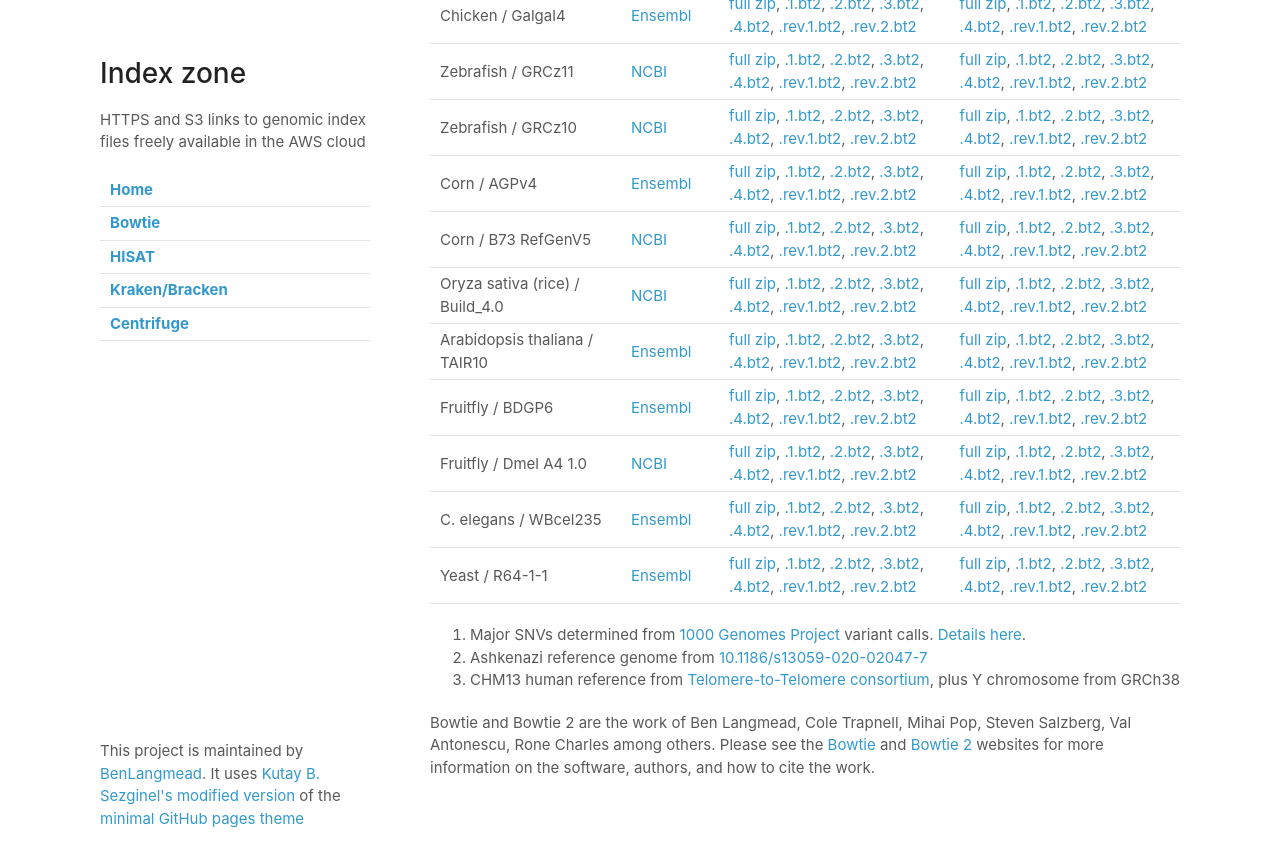
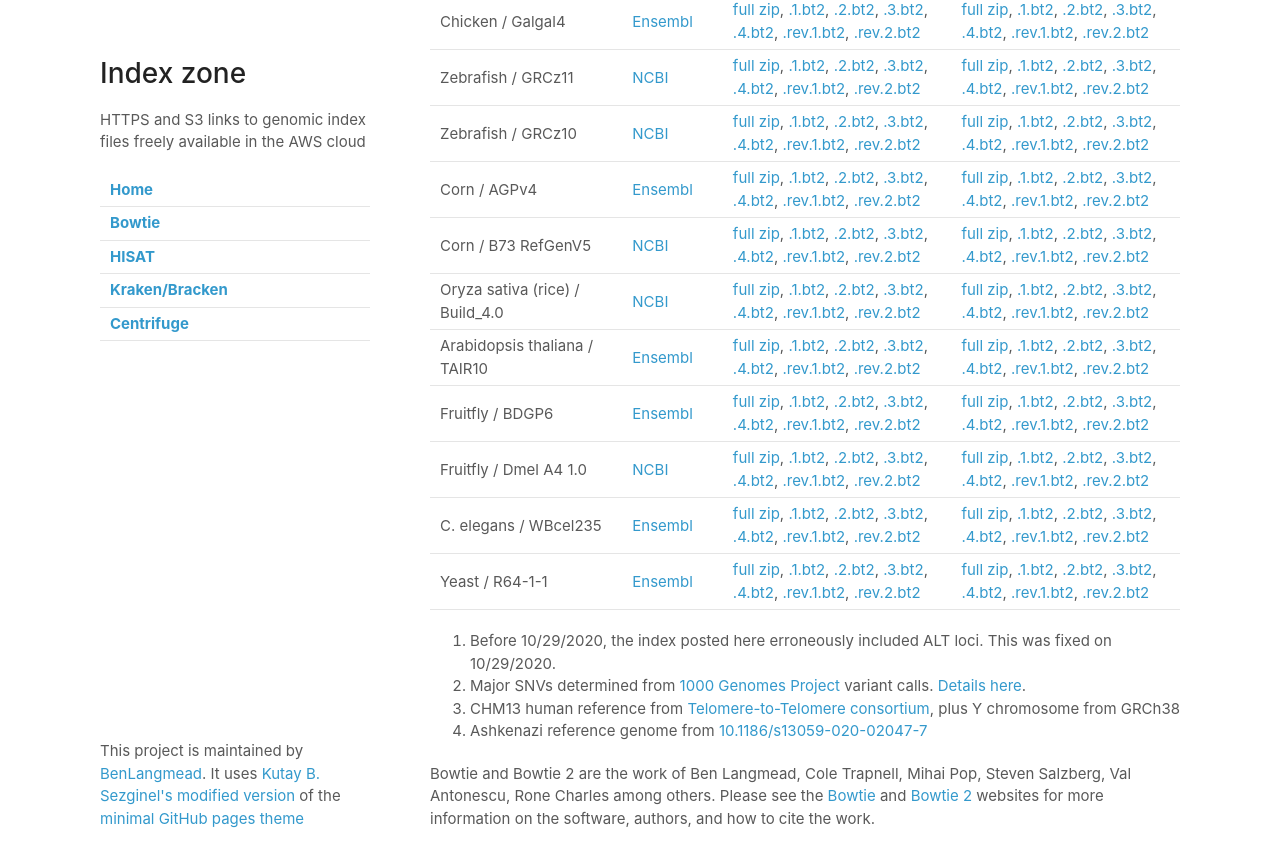
Before and after one commit to BenLangmead/aws-indexes, a Jekyll site: the page built from docs/bowtie.md, in a window 1280 px wide and 900 px high, scrolled down 1772 px. Shown: the top 867 px of the window. Built offline with Jekyll 4.4.1, drawn with Linux system fonts in a browser that asks for light colours; our own code applies the rules of GitHub Pages for plain Markdown files; some of the changed lines change nothing that is shown.

Commit message:
add note about fixed noalt indexes

```diff
--- a/docs/bowtie.md
+++ b/docs/bowtie.md
@@ -10,13 +10,13 @@ You can download all the files for a given assembly as a single `zip` file, or a
 
 Species/Build                             | Source                                            | HTTPS URLs  | S3 URLs
 ----------------------------------------- | ------------------------------------------------- | ----------------------------------------------------------------------------------------------------------------------------------------------------------------------------------------------------------------------------------------- | ------
-Human / GRCh38 no-alt analysis set | [NCBI][bt2_grch38_noalt_source] | [full zip][bt2_grch38_noalt_full], [.1.bt2][bt2_grch38_noalt_1], [.2.bt2][bt2_grch38_noalt_2], [.3.bt2][bt2_grch38_noalt_3], [.4.bt2][bt2_grch38_noalt_4], [.rev.1.bt2][bt2_grch38_noalt_r1], [.rev.2.bt2][bt2_grch38_noalt_r2] | [full zip][bt2_grch38_noalt_full_s3], [.1.bt2][bt2_grch38_noalt_1_s3], [.2.bt2][bt2_grch38_noalt_2_s3], [.3.bt2][bt2_grch38_noalt_3_s3], [.4.bt2][bt2_grch38_noalt_4_s3], [.rev.1.bt2][bt2_grch38_noalt_r1_s3], [.rev.2.bt2][bt2_grch38_noalt_r2_s3]
-Human / GRCh38 no-alt +decoy set | [NCBI][bt2_grch38_noalt_decoy_source] | [full zip][bt2_grch38_noalt_decoy_full], [.1.bt2][bt2_grch38_noalt_decoy_1], [.2.bt2][bt2_grch38_noalt_decoy_2], [.3.bt2][bt2_grch38_noalt_decoy_3], [.4.bt2][bt2_grch38_noalt_decoy_4], [.rev.1.bt2][bt2_grch38_noalt_decoy_r1], [.rev.2.bt2][bt2_grch38_noalt_decoy_r2] | [full zip][bt2_grch38_noalt_decoy_full_s3], [.1.bt2][bt2_grch38_noalt_decoy_1_s3], [.2.bt2][bt2_grch38_noalt_decoy_2_s3], [.3.bt2][bt2_grch38_noalt_decoy_3_s3], [.4.bt2][bt2_grch38_noalt_decoy_4_s3], [.rev.1.bt2][bt2_grch38_noalt_decoy_r1_s3], [.rev.2.bt2][bt2_grch38_noalt_decoy_r2_s3]
-Human / GRCh38 + major SNVs | [NCBI+1KG<sup>1</sup>][bt2_grch38_1kgmaj_source] | [full zip][bt2_grch38_1kgmaj_full], [.1.bt2][bt2_grch38_1kgmaj_1], [.2.bt2][bt2_grch38_1kgmaj_2], [.3.bt2][bt2_grch38_1kgmaj_3], [.4.bt2][bt2_grch38_1kgmaj_4], [.rev.1.bt2][bt2_grch38_1kgmaj_r1], [.rev.2.bt2][bt2_grch38_1kgmaj_r2] | [full zip][bt2_grch38_1kgmaj_full_s3], [.1.bt2][bt2_grch38_1kgmaj_1_s3], [.2.bt2][bt2_grch38_1kgmaj_2_s3], [.3.bt2][bt2_grch38_1kgmaj_3_s3], [.4.bt2][bt2_grch38_1kgmaj_4_s3], [.rev.1.bt2][bt2_grch38_1kgmaj_r1_s3], [.rev.2.bt2][bt2_grch38_1kgmaj_r2_s3]
-Human / CHM13plusY | [T2T <sup>3</sup>][bt2_t2tplusy_source] | [full zip][bt2_t2tplusy_full], [.1.bt2][bt2_t2tplusy_1], [.2.bt2][bt2_t2tplusy_2], [.3.bt2][bt2_t2tplusy_3], [.4.bt2][bt2_t2tplusy_4], [.rev.1.bt2][bt2_t2tplusy_r1], [.rev.2.bt2][bt2_t2tplusy_r2] | [full zip][bt2_t2tplusy_full_s3], [.1.bt2][bt2_t2tplusy_1_s3], [.2.bt2][bt2_t2tplusy_2_s3], [.3.bt2][bt2_t2tplusy_3_s3], [.4.bt2][bt2_t2tplusy_4_s3], [.rev.1.bt2][bt2_t2tplusy_r1_s3], [.rev.2.bt2][bt2_t2tplusy_r2_s3]
+Human / GRCh38 no-alt analysis set<sup>1</sup> | [NCBI][bt2_grch38_noalt_source] | [full zip][bt2_grch38_noalt_full], [.1.bt2][bt2_grch38_noalt_1], [.2.bt2][bt2_grch38_noalt_2], [.3.bt2][bt2_grch38_noalt_3], [.4.bt2][bt2_grch38_noalt_4], [.rev.1.bt2][bt2_grch38_noalt_r1], [.rev.2.bt2][bt2_grch38_noalt_r2] | [full zip][bt2_grch38_noalt_full_s3], [.1.bt2][bt2_grch38_noalt_1_s3], [.2.bt2][bt2_grch38_noalt_2_s3], [.3.bt2][bt2_grch38_noalt_3_s3], [.4.bt2][bt2_grch38_noalt_4_s3], [.rev.1.bt2][bt2_grch38_noalt_r1_s3], [.rev.2.bt2][bt2_grch38_noalt_r2_s3]
+Human / GRCh38 no-alt +decoy set<sup>1</sup> | [NCBI][bt2_grch38_noalt_decoy_source] | [full zip][bt2_grch38_noalt_decoy_full], [.1.bt2][bt2_grch38_noalt_decoy_1], [.2.bt2][bt2_grch38_noalt_decoy_2], [.3.bt2][bt2_grch38_noalt_decoy_3], [.4.bt2][bt2_grch38_noalt_decoy_4], [.rev.1.bt2][bt2_grch38_noalt_decoy_r1], [.rev.2.bt2][bt2_grch38_noalt_decoy_r2] | [full zip][bt2_grch38_noalt_decoy_full_s3], [.1.bt2][bt2_grch38_noalt_decoy_1_s3], [.2.bt2][bt2_grch38_noalt_decoy_2_s3], [.3.bt2][bt2_grch38_noalt_decoy_3_s3], [.4.bt2][bt2_grch38_noalt_decoy_4_s3], [.rev.1.bt2][bt2_grch38_noalt_decoy_r1_s3], [.rev.2.bt2][bt2_grch38_noalt_decoy_r2_s3]
+Human / GRCh38 + major SNVs | [NCBI+1KG<sup>2</sup>][bt2_grch38_1kgmaj_source] | [full zip][bt2_grch38_1kgmaj_full], [.1.bt2][bt2_grch38_1kgmaj_1], [.2.bt2][bt2_grch38_1kgmaj_2], [.3.bt2][bt2_grch38_1kgmaj_3], [.4.bt2][bt2_grch38_1kgmaj_4], [.rev.1.bt2][bt2_grch38_1kgmaj_r1], [.rev.2.bt2][bt2_grch38_1kgmaj_r2] | [full zip][bt2_grch38_1kgmaj_full_s3], [.1.bt2][bt2_grch38_1kgmaj_1_s3], [.2.bt2][bt2_grch38_1kgmaj_2_s3], [.3.bt2][bt2_grch38_1kgmaj_3_s3], [.4.bt2][bt2_grch38_1kgmaj_4_s3], [.rev.1.bt2][bt2_grch38_1kgmaj_r1_s3], [.rev.2.bt2][bt2_grch38_1kgmaj_r2_s3]
+Human / CHM13plusY | [T2T<sup>3</sup>][bt2_t2tplusy_source] | [full zip][bt2_t2tplusy_full], [.1.bt2][bt2_t2tplusy_1], [.2.bt2][bt2_t2tplusy_2], [.3.bt2][bt2_t2tplusy_3], [.4.bt2][bt2_t2tplusy_4], [.rev.1.bt2][bt2_t2tplusy_r1], [.rev.2.bt2][bt2_t2tplusy_r2] | [full zip][bt2_t2tplusy_full_s3], [.1.bt2][bt2_t2tplusy_1_s3], [.2.bt2][bt2_t2tplusy_2_s3], [.3.bt2][bt2_t2tplusy_3_s3], [.4.bt2][bt2_t2tplusy_4_s3], [.rev.1.bt2][bt2_t2tplusy_r1_s3], [.rev.2.bt2][bt2_t2tplusy_r2_s3]
 Human / GRCh37 | [NCBI][bt2_grch37_source] | [full zip][bt2_grch37_full], [.1.bt2][bt2_grch37_1], [.2.bt2][bt2_grch37_2], [.3.bt2][bt2_grch37_3], [.4.bt2][bt2_grch37_4], [.rev.1.bt2][bt2_grch37_r1], [.rev.2.bt2][bt2_grch37_r2] | [full zip][bt2_grch37_full_s3], [.1.bt2][bt2_grch37_1_s3], [.2.bt2][bt2_grch37_2_s3], [.3.bt2][bt2_grch37_3_s3], [.4.bt2][bt2_grch37_4_s3], [.rev.1.bt2][bt2_grch37_r1_s3], [.rev.2.bt2][bt2_grch37_r2_s3]
-Human / Ash2.0 | [JHU <sup>2</sup>][bt2_ash1_2_source] | [full zip][bt2_ash1_2_full], [.1.bt2][bt2_ash1_2_1], [.2.bt2][bt2_ash1_2_2], [.3.bt2][bt2_ash1_2_3], [.4.bt2][bt2_ash1_2_4], [.rev.1.bt2][bt2_ash1_2_r1], [.rev.2.bt2][bt2_ash1_2_r2] | [full zip][bt2_ash1_2_full_s3], [.1.bt2][bt2_ash1_2_1_s3], [.2.bt2][bt2_ash1_2_2_s3], [.3.bt2][bt2_ash1_2_3_s3], [.4.bt2][bt2_ash1_2_4_s3], [.rev.1.bt2][bt2_ash1_2_r1_s3], [.rev.2.bt2][bt2_ash1_2_r2_s3]
-Human / Ash1.7 | [JHU <sup>2</sup>][bt2_ash1_source] | [full zip][bt2_ash1_full], [.1.bt2][bt2_ash1_1], [.2.bt2][bt2_ash1_2], [.3.bt2][bt2_ash1_3], [.4.bt2][bt2_ash1_4], [.rev.1.bt2][bt2_ash1_r1], [.rev.2.bt2][bt2_ash1_r2] | [full zip][bt2_ash1_full_s3], [.1.bt2][bt2_ash1_1_s3], [.2.bt2][bt2_ash1_2_s3], [.3.bt2][bt2_ash1_3_s3], [.4.bt2][bt2_ash1_4_s3], [.rev.1.bt2][bt2_ash1_r1_s3], [.rev.2.bt2][bt2_ash1_r2_s3]
+Human / Ash2.0 | [JHU<sup>4</sup>][bt2_ash1_2_source] | [full zip][bt2_ash1_2_full], [.1.bt2][bt2_ash1_2_1], [.2.bt2][bt2_ash1_2_2], [.3.bt2][bt2_ash1_2_3], [.4.bt2][bt2_ash1_2_4], [.rev.1.bt2][bt2_ash1_2_r1], [.rev.2.bt2][bt2_ash1_2_r2] | [full zip][bt2_ash1_2_full_s3], [.1.bt2][bt2_ash1_2_1_s3], [.2.bt2][bt2_ash1_2_2_s3], [.3.bt2][bt2_ash1_2_3_s3], [.4.bt2][bt2_ash1_2_4_s3], [.rev.1.bt2][bt2_ash1_2_r1_s3], [.rev.2.bt2][bt2_ash1_2_r2_s3]
+Human / Ash1.7 | [JHU<sup>4</sup>][bt2_ash1_source] | [full zip][bt2_ash1_full], [.1.bt2][bt2_ash1_1], [.2.bt2][bt2_ash1_2], [.3.bt2][bt2_ash1_3], [.4.bt2][bt2_ash1_4], [.rev.1.bt2][bt2_ash1_r1], [.rev.2.bt2][bt2_ash1_r2] | [full zip][bt2_ash1_full_s3], [.1.bt2][bt2_ash1_1_s3], [.2.bt2][bt2_ash1_2_s3], [.3.bt2][bt2_ash1_3_s3], [.4.bt2][bt2_ash1_4_s3], [.rev.1.bt2][bt2_ash1_r1_s3], [.rev.2.bt2][bt2_ash1_r2_s3]
 Human / hg19 | [UCSC][bt2_hg19_source] | [full zip][bt2_hg19_full], [.1.bt2][bt2_hg19_1], [.2.bt2][bt2_hg19_2], [.3.bt2][bt2_hg19_3], [.4.bt2][bt2_hg19_4], [.rev.1.bt2][bt2_hg19_r1], [.rev.2.bt2][bt2_hg19_r2] | [full zip][bt2_hg19_full_s3], [.1.bt2][bt2_hg19_1_s3], [.2.bt2][bt2_hg19_2_s3], [.3.bt2][bt2_hg19_3_s3], [.4.bt2][bt2_hg19_4_s3], [.rev.1.bt2][bt2_hg19_r1_s3], [.rev.2.bt2][bt2_hg19_r2_s3]
 Human / hg18 | [UCSC][bt2_hg18_source] | [full zip][bt2_hg18_full], [.1.bt2][bt2_hg18_1], [.2.bt2][bt2_hg18_2], [.3.bt2][bt2_hg18_3], [.4.bt2][bt2_hg18_4], [.rev.1.bt2][bt2_hg18_r1], [.rev.2.bt2][bt2_hg18_r2] | [full zip][bt2_hg18_full_s3], [.1.bt2][bt2_hg18_1_s3], [.2.bt2][bt2_hg18_2_s3], [.3.bt2][bt2_hg18_3_s3], [.4.bt2][bt2_hg18_4_s3], [.rev.1.bt2][bt2_hg18_r1_s3], [.rev.2.bt2][bt2_hg18_r2_s3]
 Mouse / GRCm38 | [NCBI][bt2_grcm38_source] | [full zip][bt2_grcm38_full], [.1.bt2][bt2_grcm38_1], [.2.bt2][bt2_grcm38_2], [.3.bt2][bt2_grcm38_3], [.4.bt2][bt2_grcm38_4], [.rev.1.bt2][bt2_grcm38_r1], [.rev.2.bt2][bt2_grcm38_r2] | [full zip][bt2_grcm38_full_s3], [.1.bt2][bt2_grcm38_1_s3], [.2.bt2][bt2_grcm38_2_s3], [.3.bt2][bt2_grcm38_3_s3], [.4.bt2][bt2_grcm38_4_s3], [.rev.1.bt2][bt2_grcm38_r1_s3], [.rev.2.bt2][bt2_grcm38_r2_s3]
@@ -50,9 +50,10 @@ Yeast / R64-1-1 | [Ensembl][bt2_r6411_source] | [full zip][bt2_r6411_full], [.1.
 [1000 Genomes]: https://www.internationalgenome.org
 [iGenomes]: https://support.illumina.com/sequencing/sequencing_software/igenome.html
 
-1. Major SNVs determined from [1000 Genomes Project](https://www.internationalgenome.org) variant calls.  [Details here](https://github.com/BenLangmead/bowtie-majref).
-2. Ashkenazi reference genome from [10.1186/s13059-020-02047-7](https://doi.org/10.1186/s13059-020-02047-7)
+1. Before 10/29/2020, the index posted here erroneously included ALT loci.  This was fixed on 10/29/2020.
+2. Major SNVs determined from [1000 Genomes Project](https://www.internationalgenome.org) variant calls.  [Details here](https://github.com/BenLangmead/bowtie-majref).
 3. CHM13 human reference from [Telomere-to-Telomere consortium](https://github.com/nanopore-wgs-consortium/CHM13), plus Y chromosome from GRCh38
+4. Ashkenazi reference genome from [10.1186/s13059-020-02047-7](https://doi.org/10.1186/s13059-020-02047-7)
 
 Bowtie and Bowtie 2 are the work of
 Ben Langmead,
```
